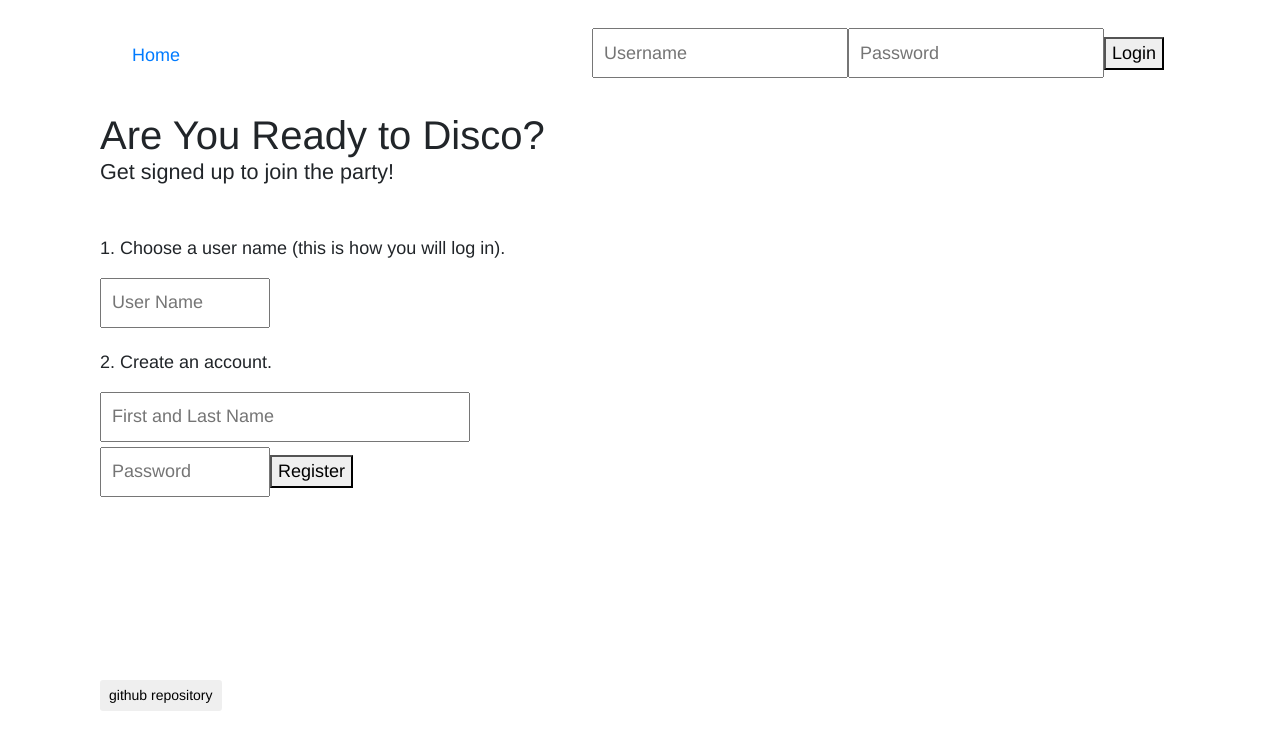
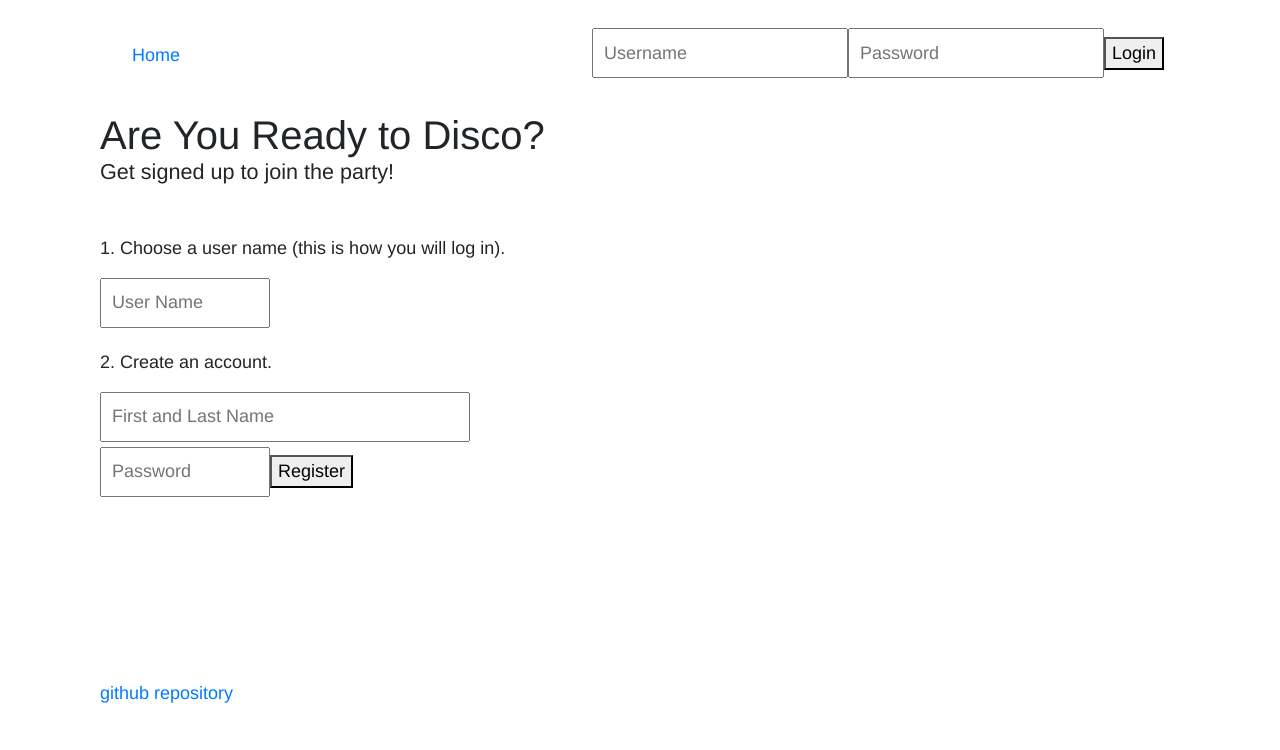
Before and after one commit to dylanyoung12/doggo-disco, a Vue app: page / in a window 1280 px wide. Shown: the top 750 px of the page. Built offline with nearby package versions, Linux system fonts and the light colour scheme; no server answers.

Commit message:
Link Blue Now

```diff
--- a/src/App.vue
+++ b/src/App.vue
@@ -3,7 +3,7 @@
     <app-header/>
     <router-view/>
     <br><br><br><br><br><br>
-    <button class='btn btn-sm' onclick='https://github.com/dylanyoung12/doggo-disco'>github repository</button>
+    <a href='https://github.com/dylanyoung12/doggo-disco'>github repository</a>
   </div>
 </template>
 
@@ -41,7 +41,4 @@ input {
   margin-bottom: 5px;
   padding: 10px;
 }
-a #github {
-  background-color: lightgray;
-}
 </style>
```
